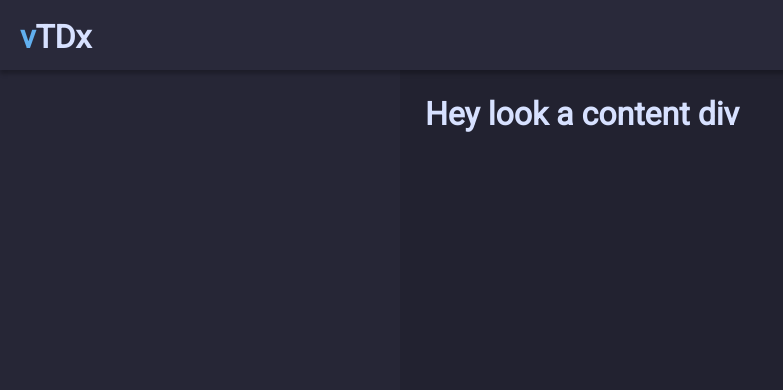
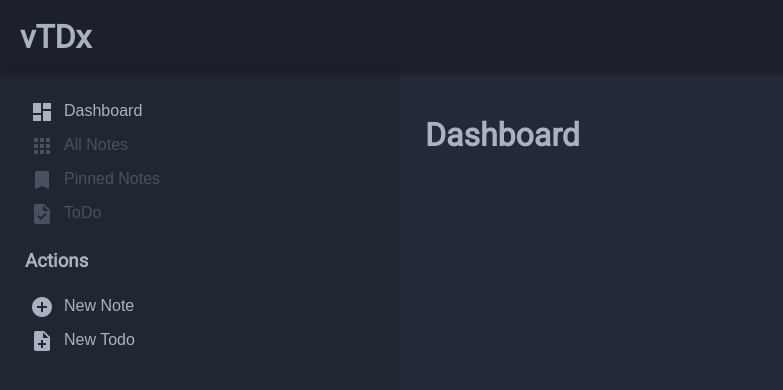
Before and after one commit to vTDx/vTDx, a website built with Vite: page index.html in a window 1280 px wide. Shown: the whole page, without its empty margins (0-783 px from the left). Built offline with nearby package versions, Linux system fonts and the light colour scheme.

Commit message:
Page navigation and UI improvements

```diff
--- a/index.html
+++ b/index.html
@@ -7,20 +7,47 @@
   <link rel="preconnect" href="https://fonts.googleapis.com">
   <link rel="preconnect" href="https://fonts.gstatic.com" crossorigin>
   <link href="https://fonts.googleapis.com/css2?family=Roboto&display=swap" rel="stylesheet">
+  <link href="https://fonts.googleapis.com/icon?family=Material+Icons" rel="stylesheet">
   <meta name="viewport" content="width=device-width, initial-scale=1.0" />
-  <title>Vite App</title>
+  <title>vTDx</title>
 </head>
 
 <body>
-  <div class="sidebar"></div>
-  <div class="content">
-    <h1 class="nomargin">Hey look a content div</h1>
+  <div class="sidebar">
+    <span id="pages"></span>
+    <h3>Actions</h3>
+    <span id="actions"></span>
+  </div>
+  <div class="content" id="target">
+    <div id="page-dashboard" class="page hidden">
+      <h1>Dashboard</h1>
+    </div>
+    <div id="page-allnotes" class="page hidden">
+      <h1>all notes</h1>
+    </div>
+    <div id="page-pinned" class="page hidden">
+      <h1>pinned notes</h1>
+    </div>
+    <div id="page-todo" class="page hidden">
+      <h1>todo</h1>
+    </div>
   </div>
   <div class="headerbar">
+    <!--Probably SVG in the future-->
     <h1 class="header">
-      <span class="blue">v</span>TDx
+      <span class="blue">v</span>TD<span class="gray">x</span>
     </h1>
   </div>
+
+  <noscript class="page-holder" id="page-error">
+    <h1>
+      Unable to load page
+    </h1>
+    <p>
+      Element "<span id="page-error-queryselector"></span>" is undefined.<br><br>
+      Please try reloading the page.
+    </p>
+  </noscript>
   <script type="module" src="/src/main.ts"></script>
 </body>
 
--- /dev/null
+++ b/src/lib/actions.ts
@@ -0,0 +1,26 @@
+import { colors, action } from "./ui";
+
+export const actions = new Map<string, action>([
+  [
+    "newnote",
+    {
+      dispName: "New Note",
+      materialIcon: "add_circle",
+      action: () => {
+        alert("hello");
+      },
+      color: colors.purple,
+    },
+  ],
+  [
+    "newtodo",
+    {
+      dispName: "New Todo",
+      materialIcon: "note_add",
+      action: () => {
+        alert("hello");
+      },
+      color: colors.orange,
+    },
+  ],
+]);
--- /dev/null
+++ b/src/lib/page.ts
@@ -0,0 +1,48 @@
+import { colors } from "./ui";
+import { pages } from "./pages";
+
+class PM {
+  switch(page: string, button: HTMLElement) {
+    const target = document.getElementById("target")!;
+    const pgHTML = document.getElementById(`page-${page}`);
+    const erHTML = document.getElementById("page-error")!;
+    const buttons = document.querySelectorAll("div.sidebar>#pages>button");
+
+    for (let i = 0; i < buttons.length; i++) {
+      buttons[i].className = "option page";
+      buttons[i].classList.add(
+        buttons[i] == button ? "selected" : "unselected"
+      );
+
+      if (buttons[i] == button) {
+        buttons[i].children[0].classList.add(colors[pages.get(page)?.color!]);
+      } else {
+        for (const color in colors) {
+          buttons[i].children[0].classList.remove(colors[color]);
+        }
+      }
+    }
+
+    if (pgHTML && pages.has(page)) {
+      const pages = document.querySelectorAll("div.page");
+
+      for (let i = 0; i < pages.length; i++) {
+        if (pages[i] != pgHTML) {
+          pages[i].classList.add("hidden");
+          continue;
+        }
+        pages[i].classList.remove("hidden");
+      }
+    } else {
+      target.innerHTML = erHTML?.innerHTML;
+
+      document.getElementById(
+        "page-error-queryselector"
+      )!.innerText = `div#page-${page}`;
+    }
+
+    document.title = `vTDx - ${pages.get(page)?.dispName}`
+  }
+}
+
+export const PageManagement = new PM();
--- /dev/null
+++ b/src/lib/pages.ts
@@ -0,0 +1,49 @@
+import { colors, page } from "./ui";
+
+export const pages = new Map<string, page>([
+  [
+    "dashboard",
+    {
+      dispName: "Dashboard",
+      materialIcon: "dashboard",
+      onSidebar: true,
+      color: colors.blue,
+    },
+  ],
+  [
+    "allnotes",
+    {
+      dispName: "All Notes",
+      materialIcon: "apps",
+      onSidebar: true,
+      color: colors.purple,
+    },
+  ],
+  [
+    "pinned",
+    {
+      dispName: "Pinned Notes",
+      materialIcon: "bookmark",
+      onSidebar: true,
+      color: colors.green,
+    },
+  ],
+  [
+    "todo",
+    {
+      dispName: "ToDo",
+      materialIcon: "task",
+      onSidebar: true,
+      color: colors.orange,
+    },
+  ],
+  [
+      "settings",
+      {
+          dispName:"Settings",
+          materialIcon:"settings",
+          onSidebar:false,
+          color:colors.gray
+      }
+  ]
+]);
--- /dev/null
+++ b/src/lib/sidebar.ts
@@ -0,0 +1,63 @@
+import { PageManagement } from "./page";
+import { colors } from "./ui";
+import { pages } from "./pages";
+import { actions } from "./actions";
+
+class SBUI {
+  populatePages() {
+    const sidebar = document.querySelector("div.sidebar>span#pages");
+
+    for (const page of pages) {
+      if (page[1].onSidebar) {
+        const icon = document.createElement("span");
+        const button = document.createElement("button");
+        const text = document.createTextNode(page[1].dispName);
+
+        icon.innerText = page[1].materialIcon;
+        icon.className = "material-icons";
+
+        button.className = "page unselected option";
+        button.id = `button-page-${page[0]}`;
+
+        button.append(icon);
+        button.append(text);
+        button.addEventListener("click", () =>
+          PageManagement.switch(page[0], button)
+        );
+
+        sidebar?.append(button);
+      }
+    }
+  }
+
+  populateActions() {
+    const sidebar = document.querySelector("div.sidebar>span#actions");
+
+    for (const action of actions) {
+      const icon = document.createElement("span");
+      const button = document.createElement("button");
+      const text = document.createTextNode(action[1].dispName);
+      const id = `${Math.floor(Math.random() * 32768)}`;
+
+      icon.innerText = action[1].materialIcon;
+      icon.className = "material-icons";
+      icon.id = id;
+
+      button.className = "action option";
+
+      button.append(icon);
+      button.append(text);
+      button.addEventListener("click", action[1].action);
+      button.addEventListener("mouseenter", () => {
+        icon.style.color = `var(--${colors[action[1].color]}`;
+      });
+      button.addEventListener("mouseleave", () => {
+        icon.style.color = ``;
+      });
+
+      sidebar?.append(button);
+    }
+  }
+}
+
+export const SideBarUI = new SBUI();
--- /dev/null
+++ b/src/lib/ui.ts
@@ -0,0 +1,39 @@
+class UI {
+  addColorClasses() {
+    for (let color in colors) {
+      const colorString = colors[color];
+      const rule = `.${colorString} { color: var(--${colorString}); }`
+
+      document.styleSheets[0].insertRule(rule,0);
+      console.log(rule);
+    }
+  }
+}
+
+export enum colors {
+  red,
+  green,
+  yellow,
+  blue,
+  purple,
+  aqua,
+  gray,
+  orange,
+}
+
+export interface page {
+  dispName: string;
+  materialIcon: string;
+  onSidebar: boolean;
+  color: colors;
+}
+
+export interface action {
+  dispName: string;
+  materialIcon: string;
+  page?: string;
+  action: () => void;
+  color: colors;
+}
+
+export const UserInterface = new UI();
--- a/src/main.ts
+++ b/src/main.ts
@@ -1 +1,11 @@
+import { PageManagement } from './lib/page';
+import { SideBarUI } from './lib/sidebar'
+import { UserInterface } from './lib/ui'
 import './style/main.scss'
+
+const startPage = "dashboard"
+
+SideBarUI.populateActions();
+SideBarUI.populatePages();
+PageManagement.switch(startPage,document.getElementById(`button-page-${startPage}`)!);
+UserInterface.addColorClasses();
--- a/src/style/main.scss
+++ b/src/style/main.scss
@@ -1,7 +1,9 @@
-@import url("./colors.scss");
+/*@import url("./colors.scss");*/
 @import url("./elements.scss");
 @import url("./misc.scss");
 @import url("./var.scss");
+@import url("./sidebar.scss");
+@import url("./page.scss");
 
 body {
   background: var(--bg);
--- a/src/style/misc.scss
+++ b/src/style/misc.scss
@@ -1,3 +1,11 @@
 .nomargin {
   margin: 0px;
 }
+
+.page-holder {
+  display:none;
+  visibility: hidden;
+  opacity: 0;
+  width:0;
+  height:0;
+}
--- /dev/null
+++ b/src/style/page.scss
@@ -0,0 +1,3 @@
+.page.hidden {
+    display:none;
+}
--- /dev/null
+++ b/src/style/sidebar.scss
@@ -0,0 +1,49 @@
+div.sidebar button.option span.material-icons {
+  font-size: 24px;
+  margin-right: 10px;
+}
+
+div.sidebar button.option * {
+  vertical-align: middle;
+}
+
+div.sidebar button.option {
+  text-align: left;
+  background-color: transparent;
+  border: none;
+  color: var(--fg);
+  font-size: 16px;
+  width: calc(var(--sidebar-width) - calc(var(--sidebar-padding) * 2));
+  transition: color 0.3s, background 0.3s, opacity 0.3s;
+  padding: 5px;
+  border-radius: 0.25em;
+}
+
+div.sidebar button.option:hover {
+  color: var(--blue);
+  background: #0001;
+}
+
+div.sidebar button.option:active {
+  background: #0002;
+}
+
+div.sidebar button.page.option.unselected {
+    opacity: 0.3;
+}
+
+div.sidebar button.page.option.selected {
+    opacity: 1;
+}
+
+div.sidebar button.page.option.fast-opacity-tran {
+    transition:color 0.3s, background 0.3s, opacity 0.1s;
+}
+
+div.sidebar button.option span.material-icons {
+    transition: color 0.3s;
+}
+
+div.sidebar button.option.action:hover {
+    opacity: 1;
+}
--- a/src/style/var.scss
+++ b/src/style/var.scss
@@ -1,15 +1,15 @@
 :root {
-  --bg: #222230;
-  --fg: rgb(215, 225, 255);
+  --bg: #232936;
+  --fg: #ABB2BF;
 
-  --topbar-bg: #29293a;
+  --topbar-bg: #0003;
   --topbar-box-shadow: 0px 4px 4px rgba(0, 0, 0, 0.25);
   --topbar-height: calc(var(--topbar-inner-height) + var(--topbar-padding) * 2);
   --topbar-inner-height: 50px;
   --topbar-padding: 10px;
 
   --sidebar-width: 400px;
-  --sidebar-bg: #262636;
+  --sidebar-bg: #00000010;
   --sidebar-padding: 25px;
 
   --content-padding: 25px;
@@ -28,6 +28,6 @@
   --blue: #61afef;
   --purple: #c678dd;
   --aqua: #56b6c2;
-  --gray: #8b909b;
+  --gray: #51565f;
   --orange: #c48e49;
 }
```
